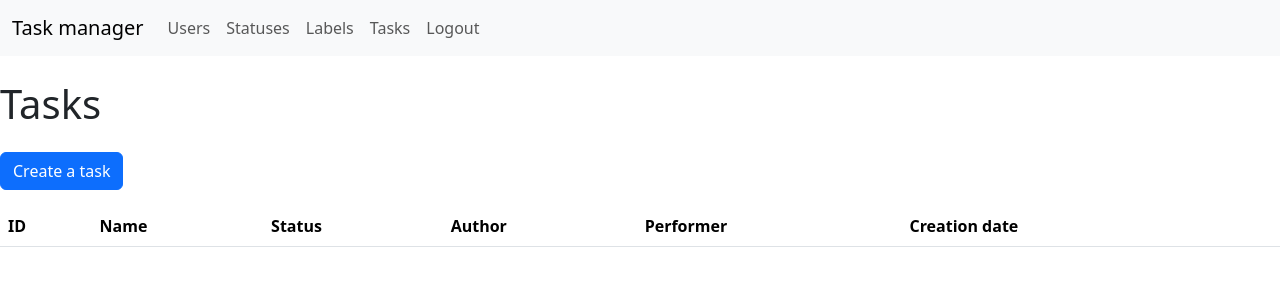
After one commit to saintodes/python-project-52, a Django app: page /tasks/ in a window 1280 px wide. The commit adds this page. Shown: the top 300 px of the page. Run offline with Django 5.2, Linux system fonts and the light colour scheme; the visitor is signed in with stand-in values (Sample User, id 1); data that the repository does not hold is empty; some libraries are stand-ins or nearby versions.

Commit message:
Tasks CRUD created

```diff
--- a/statuses/urls.py
+++ b/statuses/urls.py
@@ -6,5 +6,5 @@ urlpatterns = [
     path('', views.StatusesView.as_view(), name='statuses_list'),
     path('create/', views.CreateStatusView.as_view(), name='create'),
     path('<int:pk>/update/', views.StatusUpdateView.as_view(), name='update'),
-    path('<int:pk>/delete/', views.StatusDeleteUser.as_view(), name='delete'),
+    path('<int:pk>/delete/', views.StatusDeleteView.as_view(), name='delete'),
 ]
--- a/task_manager/templates/task_manager/base.html
+++ b/task_manager/templates/task_manager/base.html
@@ -12,8 +12,9 @@
 <body>
 <header>
     {% include 'task_manager/navbar.html' %}
+    {% bootstrap_messages %}
 </header>
-{% bootstrap_messages %}
+
 <main>
     {% block content %}{% endblock %}
 </main>
--- a/task_manager/templates/task_manager/navbar.html
+++ b/task_manager/templates/task_manager/navbar.html
@@ -2,7 +2,7 @@
 
 <nav class="navbar navbar-expand-lg bg-body-tertiary">
   <div class="container-fluid">
-    <a class="navbar-brand" href="#">{% trans "Task manager" %}</a>
+    <a class="navbar-brand" href="{% url 'home' %}">{% trans "Task manager" %}</a>
     <button class="navbar-toggler" type="button" data-bs-toggle="collapse" data-bs-target="#navbarSupportedContent" aria-controls="navbarSupportedContent" aria-expanded="false" aria-label="{% trans 'Toggle navigation' %}">
       <span class="navbar-toggler-icon"></span>
     </button>
@@ -26,7 +26,7 @@
             <a class="nav-link" href="#">{% trans "Labels" %}</a>
           </li>
           <li class="nav-item">
-            <a class="nav-link" href="#">{% trans "Tasks" %}</a>
+            <a class="nav-link" href="{% url 'tasks:tasks_list' %}">{% trans "Tasks" %}</a>
           </li>
           <li class="nav-item">
             <form action="{% url 'logout' %}" method="post">
--- a/task_manager/urls.py
+++ b/task_manager/urls.py
@@ -24,6 +24,7 @@ urlpatterns = [
     path('admin/', admin.site.urls),
     path('', views.tasks_home, name='home'),
     path('users/', include('users.urls', namespace="users")),
+    path('tasks/', include('tasks.urls', namespace='tasks')),
     path('statuses/', include('statuses.urls', namespace='statuses')),
     path('login/', views.LoginUser.as_view(), name='login'),
     path('logout/', LogoutUser.as_view(), name='logout'),
--- a/task_manager/utils.py
+++ b/task_manager/utils.py
@@ -5,5 +5,7 @@ FLASH_MESSAGES_TEXT = {
     'logout_success': gettext('You are logged out'),
     'status_update_success': gettext('Status changed successfully'),
     'status_delete_success': gettext('Status deleted successfully'),
-    'change_user_data_auth_failed': gettext('You do not have permission to change another user.')
+    'change_user_data_auth_failed': gettext('You do not have permission to change another user.'),
+    'change_task_data_auth_failed': gettext('Only the author can delete the task'),
+    'used_status_delete_failed': gettext("It's impossible to delete the status because it's being used.")
 }
--- a/tasks/admin.py
+++ b/tasks/admin.py
@@ -1,7 +1,9 @@
 from django.contrib import admin
-from tasks.models import Task
+from tasks.models import Tasks
+
+
 # Register your models here.
-@admin.register(Task)
+@admin.register(Tasks)
 class TasksAdmin(admin.ModelAdmin):
     fields = ['name', 'created_by_user_id', 'performer_user_id', 'time_create', 'time_update']
     readonly_fields = ['time_create', 'time_update']
--- /dev/null
+++ b/tasks/templates/tasks/tasks_list.html
@@ -0,0 +1,38 @@
+{% extends 'task_manager/base.html' %}
+{% load i18n %}
+
+{% block content %}
+<h1 class="my-4">{% trans "Tasks" %}</h1>
+<a class="btn btn-primary mb-3" href="{% url 'tasks:create' %}">{% trans 'Create a task' %}</a>
+<table class="table table-striped">
+  <thead>
+    <tr>
+      <th>ID</th>
+      <th>{% trans 'Name' %}</th>
+      <th>{% trans 'Status' %}</th>
+      <th>{% trans 'Author' %}</th>
+      <th>{% trans 'Performer' %}</th>
+      <th>{% trans 'Creation date' %}</th>
+      <th></th>
+    </tr>
+  </thead>
+  <tbody>
+  {% if tasks_list %}
+    {% for task in tasks_list %}
+      <tr>
+        <td>{{task.id}}</td>
+        <td>{{task.name}}</td>
+        <td>{{task.status}}</td>
+        <td>{{task.created_by_user_id}}</td>
+        <td>{{task.performer_user_id}}</td>
+        <td>{{task.time_create|date:'d-m-Y H:i'}}</td>
+        <td>
+          <a href="{% url 'tasks:update' task.id %}">{% trans 'Update' %}</a>
+          <a href="{% url 'tasks:delete' task.id %}">{% trans 'Delete' %}</a>
+        </td>
+      </tr>
+    {% endfor %}
+  {% endif %}
+  </tbody>
+</table>
+{% endblock %}
--- /dev/null
+++ b/tasks/urls.py
@@ -0,0 +1,10 @@
+from django.urls import path
+from tasks import views
+
+app_name = 'tasks'
+urlpatterns = [
+    path('', views.TasksView.as_view(), name='tasks_list'),
+    path('create/', views.TasksCreateView.as_view(), name='create'),
+    path('<int:pk>/update/', views.TasksUpdateView.as_view(), name='update'),
+    path('<int:pk>/delete/', views.TasksDeleteView.as_view(), name='delete'),
+]
--- a/tasks/views.py
+++ b/tasks/views.py
@@ -1,3 +1,62 @@
-from django.shortcuts import render
+from django.contrib import messages
+from django.contrib.auth.mixins import LoginRequiredMixin, AccessMixin
+from django.contrib.messages.views import SuccessMessageMixin
+from django.urls import reverse_lazy
+from django.utils.translation import gettext
+from django.views.generic import ListView, CreateView, UpdateView, DeleteView
+
+from task_manager.mixins import UserIsTaskCreatorOrSuperUserMixin
+from tasks.models import Tasks
+from statuses.models import Status
+from tasks.forms import CreateTaskForm
+from task_manager.utils import FLASH_MESSAGES_TEXT
+
 
 # Create your views here.
+class TasksView(LoginRequiredMixin, ListView):
+    template_name = 'tasks/tasks_list.html'
+    context_object_name = 'tasks_list'
+    title_page = gettext('Tasks')
+
+    def get_queryset(self):
+        return Tasks.objects.only('id', 'name', 'status', 'created_by_user_id', 'time_create')
+
+
+class TasksCreateView(LoginRequiredMixin, CreateView):
+    form_class = CreateTaskForm
+    template_name = 'tasks/create.html'
+    extra_context = {'title': gettext("Create a task")}
+    success_url = reverse_lazy('tasks:tasks_list')
+
+    def form_valid(self, form):
+        form.instance.created_by_user_id = self.request.user
+        return super().form_valid(form)
+
+
+class TasksUpdateView(LoginRequiredMixin, UpdateView):
+    model = Tasks
+    form_class = CreateTaskForm
+    template_name = 'tasks/update.html'
+    extra_context = {'title': gettext('Task update')}
+    success_url = reverse_lazy('tasks:tasks_list')
+    error_message = FLASH_MESSAGES_TEXT["change_task_data_auth_failed"]
+
+    def form_valid(self, form):
+        response = super().form_valid(form)
+        messages.success(self.request, FLASH_MESSAGES_TEXT["task_update_success"])
+        return response
+
+
+class TasksDeleteView(UserIsTaskCreatorOrSuperUserMixin, LoginRequiredMixin, DeleteView):
+    model = Tasks
+    template_name = 'tasks/delete.html'
+    extra_context = {'title': gettext('Delete a task')}
+    success_url = reverse_lazy('tasks:tasks_list')
+    error_message = FLASH_MESSAGES_TEXT["change_task_data_auth_failed"]
+    redirect_url = 'tasks:tasks_list'
+    message_level = messages.ERROR
+
+    def form_valid(self, form):
+        response = super().form_valid(form)
+        messages.success(self.request, FLASH_MESSAGES_TEXT["status_delete_success"])
+        return response
```
Also changed, not shown: statuses/views.py (+11 -5 lines), task_manager/mixins.py (+11 -0 lines), tasks/forms.py (added, +51 -0 lines), tasks/models.py (+7 -6 lines), tasks/templates/tasks/create.html (added, +29 -0 lines), tasks/templates/tasks/delete.html (added, +12 -0 lines), tasks/templates/tasks/update.html (added, +29 -0 lines), tasks/migrations/0003_tasks_delete_task.py (added), tasks/migrations/0004_alter_tasks_status.py (added).
